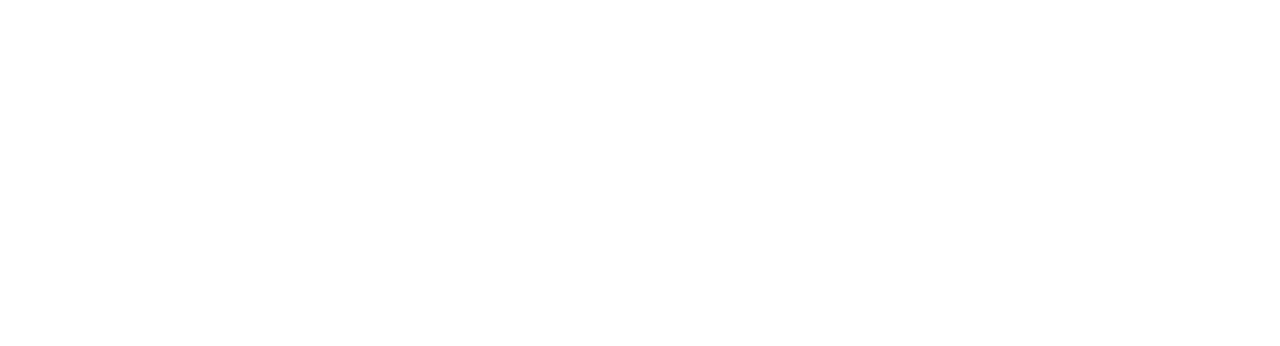
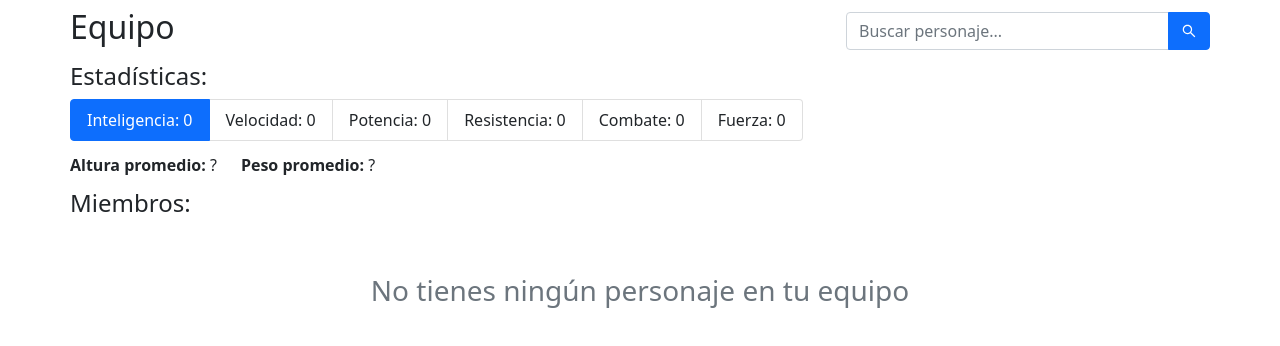
Before and after one commit to mapszk/alkemy-react-challenge, a React (Create React App) app: page / in a window 1280 px wide. Shown: the top 346 px of the page. Built offline with nearby package versions, Linux system fonts and the light colour scheme.

Commit message:
Terminado el component TeamStats y el enrutado de la pagina

```diff
--- a/src/App.tsx
+++ b/src/App.tsx
@@ -1,8 +1,32 @@
+import React from "react"
 import "bootstrap/dist/css/bootstrap.min.css"
-import React from "react"
+
+import Login from "src/pages/Login"
+import { Container } from "react-bootstrap"
+import { BrowserRouter, Redirect, Route, Switch } from "react-router-dom"
+import Home from "./pages/Home"
+import Character from "./pages/Character"
+import NotFound from "./pages/NotFound"
+import SearchResults from "./pages/SearchResults"
+import TeamContextProvider from "./contexts/TeamContext"
 
 const App = () => {
-  return <div></div>
+  return (
+    <TeamContextProvider>
+      <Container className="px-2 px-sm-0">
+        <BrowserRouter>
+          <Switch>
+            <Route path="/" exact component={Home} />
+            <Route path="/login" component={Login} />
+            <Route path="/search/:name" component={SearchResults} />
+            <Route path="/character/:id" component={Character} />
+            <Route path="/404" component={NotFound} />
+            <Redirect to="/404" />
+          </Switch>
+        </BrowserRouter>
+      </Container>
+    </TeamContextProvider>
+  )
 }
 
 export default App
--- a/src/components/Team/Team.tsx
+++ b/src/components/Team/Team.tsx
@@ -6,7 +6,7 @@ import TeamCard from "./TeamCard"
 const Team: FC = () => {
   const { team } = useTeamContext()
   return (
-    <div className="mt-2">
+    <div>
       <h4>Miembros:</h4>
       <Row>
         {team.length ? (
--- /dev/null
+++ b/src/components/TeamStats/TeamStats.tsx
@@ -0,0 +1,122 @@
+import React, { FC, useMemo, useState } from "react"
+import { ListGroup } from "react-bootstrap"
+import { useTeamContext } from "src/hooks/useTeamContext"
+import { CharacterShortData } from "src/types/CharacterShortData"
+import { capitalize } from "src/util/capitalize"
+
+const translateStat = (stat: string) => {
+  switch (stat) {
+    case "Speed":
+      return "Velocidad"
+    case "Durability":
+      return "Resistencia"
+    case "Strenght":
+      return "Fuerza"
+    case "Power":
+      return "Potencia"
+    case "Combat":
+      return "Combate"
+    case "Intelligence":
+      return "Inteligencia"
+  }
+}
+
+const TeamStats: FC = () => {
+  const { team } = useTeamContext()
+  const stats = useMemo(() => {
+    const totalIntelligence = team.map((character: CharacterShortData) =>
+      !character.stats.intelligence ? 0 : character.stats.intelligence
+    )
+    const totalSpeed = team.map((character: CharacterShortData) =>
+      !character.stats.speed ? 0 : character.stats.speed
+    )
+    const totalPower = team.map((character: CharacterShortData) =>
+      !character.stats.power ? 0 : character.stats.power
+    )
+    const totalDurability = team.map((character: CharacterShortData) =>
+      !character.stats.durability ? 0 : character.stats.durability
+    )
+    const totalCombat = team.map((character: CharacterShortData) =>
+      !character.stats.combat ? 0 : character.stats.combat
+    )
+    const totalStrenght = team.map((character: CharacterShortData) =>
+      !character.stats.strength ? 0 : character.stats.strength
+    )
+    return [
+      {
+        name: "intelligence",
+        value: totalIntelligence.reduce((a: number, b: number) => a + b, 0),
+      },
+      {
+        name: "speed",
+        value: totalSpeed.reduce((a: number, b: number) => a + b, 0),
+      },
+      {
+        name: "power",
+        value: totalPower.reduce((a: number, b: number) => a + b, 0),
+      },
+      {
+        name: "durability",
+        value: totalDurability.reduce((a: number, b: number) => a + b, 0),
+      },
+      {
+        name: "combat",
+        value: totalCombat.reduce((a: number, b: number) => a + b, 0),
+      },
+      {
+        name: "strenght",
+        value: totalStrenght.reduce((a: number, b: number) => a + b, 0),
+      },
+    ]
+  }, [team])
+  const averageWeightHeight = useMemo(() => {
+    const allWeights = team.map((character: CharacterShortData) =>
+      character.weight ? character.weight : 0
+    )
+    const allHeights = team.map((character: CharacterShortData) =>
+      character.height ? character.height : 0
+    )
+    return {
+      weight:
+        allWeights.reduce((a: number, b: number) => a + b, 0) /
+        allWeights.length,
+      height:
+        allHeights.reduce((a: number, b: number) => a + b, 0) /
+        allHeights.length,
+    }
+  }, [team])
+  return (
+    <div>
+      <h4>Estadísticas:</h4>
+      <ListGroup horizontal="md">
+        {stats
+          .sort((a, b) => a.value - b.value)
+          .map((stat, index) => (
+            <ListGroup.Item className={index === 0 ? "active" : ""} key={index}>
+              {translateStat(capitalize(stat.name))}: {stat.value}
+            </ListGroup.Item>
+          ))}
+      </ListGroup>
+      <div className="d-flex lh-1 mt-3">
+        <p className="fw-bold">
+          Altura promedio:{" "}
+          <span className="fw-normal">
+            {averageWeightHeight.height
+              ? `${averageWeightHeight.height}cm`
+              : "?"}
+          </span>
+        </p>
+        <p className="fw-bold mx-4">
+          Peso promedio:{" "}
+          <span className="fw-normal">
+            {averageWeightHeight.weight
+              ? `${averageWeightHeight.weight}kg`
+              : "?"}
+          </span>
+        </p>
+      </div>
+    </div>
+  )
+}
+
+export default TeamStats
--- /dev/null
+++ b/src/pages/Home.tsx
@@ -0,0 +1,16 @@
+import React from "react"
+import TeamStats from "src/components/TeamStats/TeamStats"
+import Team from "src/components/Team/Team"
+import Navbar from "src/components/Navbar/Navbar"
+
+const Home = () => {
+  return (
+    <>
+      <Navbar title="Equipo" />
+      <TeamStats />
+      <Team />
+    </>
+  )
+}
+
+export default Home
--- /dev/null
+++ b/src/react-app-env.d.ts
@@ -0,0 +1 @@
+/// <reference types="react-scripts" />
--- /dev/null
+++ b/src/util/capitalize.ts
@@ -0,0 +1,3 @@
+export const capitalize = (text: string): string => {
+  return text.charAt(0).toUpperCase() + text.slice(1)
+}
```
